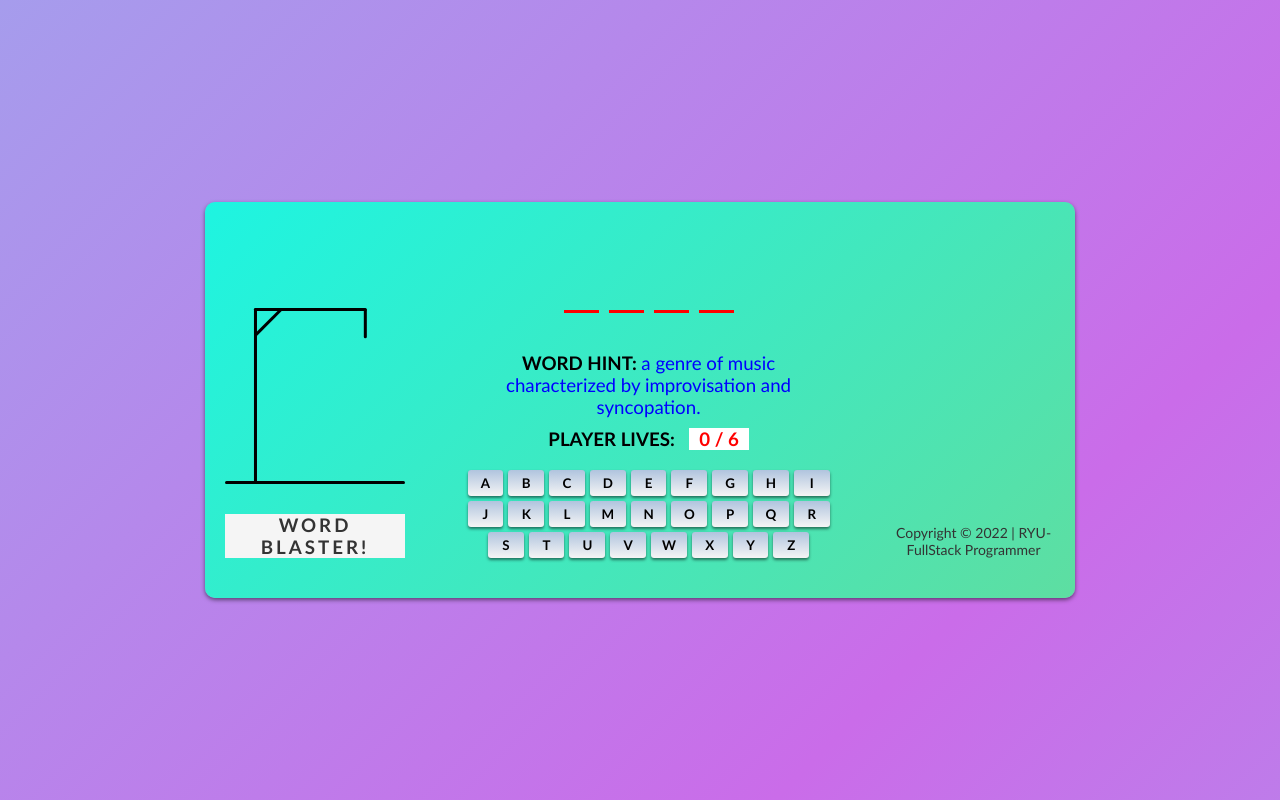
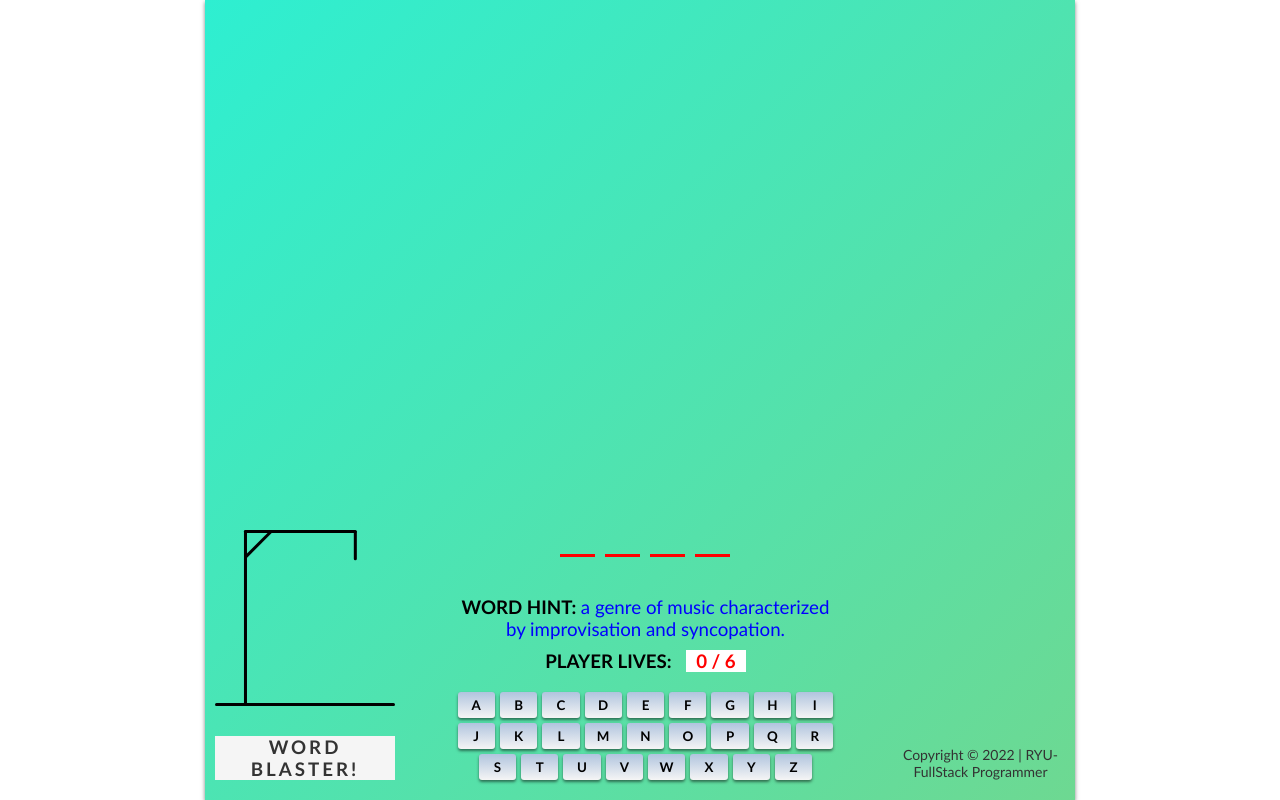
Before and after one commit to rhey0027/deadman, a plain HTML site: page index.html in a window 1280 px wide. Drawn offline with Linux system fonts and the light colour scheme.

Commit message:
refactor width and height

```diff
--- a/style.css
+++ b/style.css
@@ -5,17 +5,17 @@
   font-family: 'Calibri';
 }
 body {
-  background-image: linear-gradient(135deg, #8ac1ef, #ca6ce9, #8ac1ee,#e93356);
+  /* background-image: linear-gradient(135deg, #8ac1ef, #ca6ce9, #8ac1ee,#e93356);
   animation:gradient 5s ease infinite;
-  background-size: 400% 400%;
-  min-height: 100vh;
+  background-size: 400% 400%; */
+  width: 100%;
+  /* min-height: 100vh; */
   display: flex;
   flex-direction: column;
   justify-content: center;
   align-items: center;
-  padding: 20px;
 }
-@keyframes gradient {
+/* @keyframes gradient {
   0% {
       background-position: 0% 50%;
   }
@@ -25,7 +25,7 @@ body {
   100% {
       background-position: 0% 50%;
   }
-}
+} */
 /* ------------------------------ *\
                   MAIN CONTAINER
 \* ------------------------------ */
@@ -75,9 +75,11 @@ body {
   animation: gradient1 5s ease infinite;
   background-size: 400% 400%;
   box-shadow: 0 2px 4px rgba(0,0,0,0.5);
-  padding: 40px 20px;
-  border-radius: 10px;
+  padding: 20px 10px;
+  /* border-radius: 10px; */
   max-width: 870px;
+  min-height: 100vh;
+
 }
 @keyframes gradient1 {
   0% {
```
